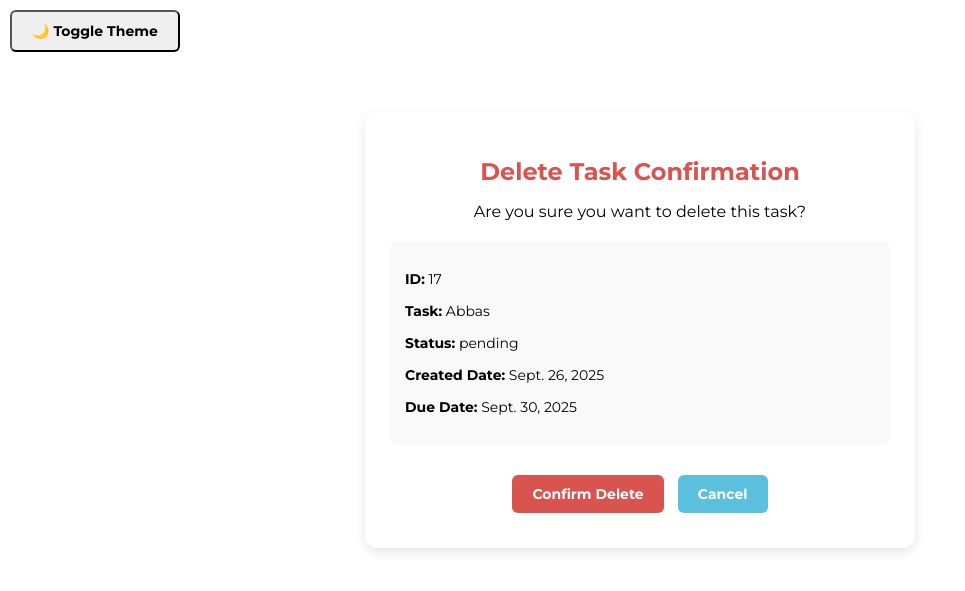
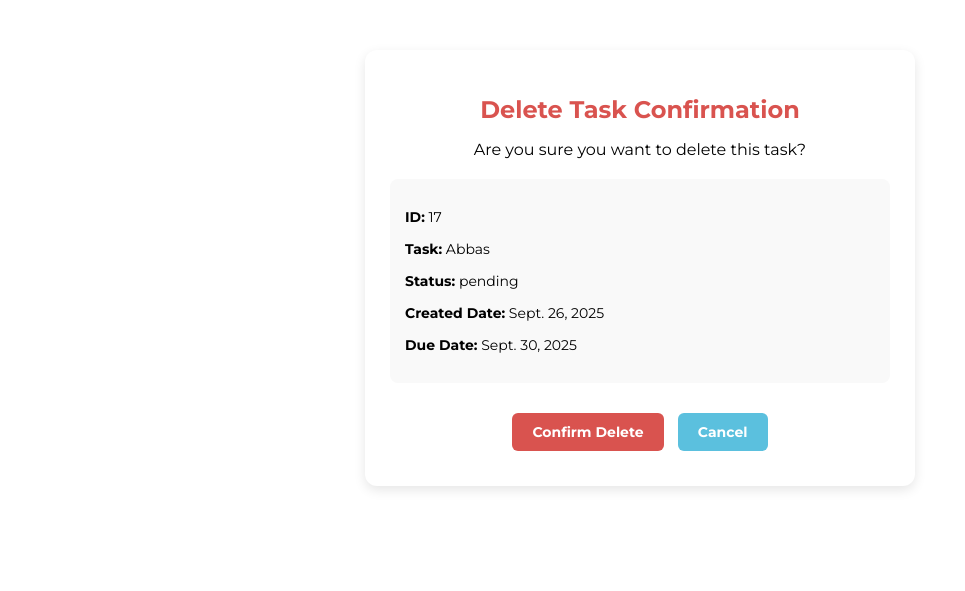
Before and after one commit to nailaanver/todo-app, a Django app: page /delete/17/ in a window 1280 px wide. Shown: the top 591 px of the page, without its empty margins (0-965 px from the left). Run offline with Django 5.2, Linux system fonts and the light colour scheme; data comes from the database, SQL or seed files in the repository; both versions use the stored data as it was after the commit.

Commit message:
second commit

```diff
--- a/todo/static/css/styles.css
+++ b/todo/static/css/styles.css
@@ -43,7 +43,8 @@ td, th {
 }
 
 tr:nth-child(even) {
-  background-color: #dddddd;
+  /* background-color: #dddddd; */
+  background-color: grey;
 }
 
 .delete-card {
@@ -138,7 +139,9 @@ body[data-theme="dark"] {
   background: #121212;
   color: #ffffff;
 }
-
+.delete-card {
+    color: black;
+}
 button {
   padding: 8px 16px;
   margin: 10px;
--- a/todo/templates/index.html
+++ b/todo/templates/index.html
@@ -4,6 +4,7 @@
 
 {% block content %}
     <h1>MY TO DO LIST</h1>
+      <button id="theme-toggle" class="btn">🌙 Toggle Theme</button>
 
     <div class="add-btn-sec">
      <a href="add/">
--- a/todo/templates/master.html
+++ b/todo/templates/master.html
@@ -10,11 +10,11 @@
 <body>
 
   <!-- Theme toggle button (available everywhere) -->
-  <button id="theme-toggle" class="btn">🌙 Toggle Theme</button>
+  <!-- <button id="theme-toggle" class="btn">🌙 Toggle Theme</button> -->
 
   {% block content %}{% endblock %}
 
-  <script>
+  <!-- <script>
     const toggleBtn = document.getElementById("theme-toggle");
     toggleBtn.addEventListener("click", () => {
       document.body.dataset.theme =
@@ -30,6 +30,27 @@
     } else {
       document.body.dataset.theme = "light";
     }
+  </script> -->
+
+
+    <script>
+    const toggleBtn = document.getElementById("theme-toggle");
+    if (toggleBtn) {   // ✅ only attach if button exists
+      toggleBtn.addEventListener("click", () => {
+        document.body.dataset.theme =
+          document.body.dataset.theme === "dark" ? "light" : "dark";
+        // Save preference
+        localStorage.setItem("theme", document.body.dataset.theme);
+      });
+    }
+
+    // Load saved theme on refresh
+    const savedTheme = localStorage.getItem("theme");
+    if (savedTheme) {
+      document.body.dataset.theme = savedTheme;
+    } else {
+      document.body.dataset.theme = "light";
+    }
   </script>
 </body>
 </html>
```
Also changed, not shown: db.sqlite3.
